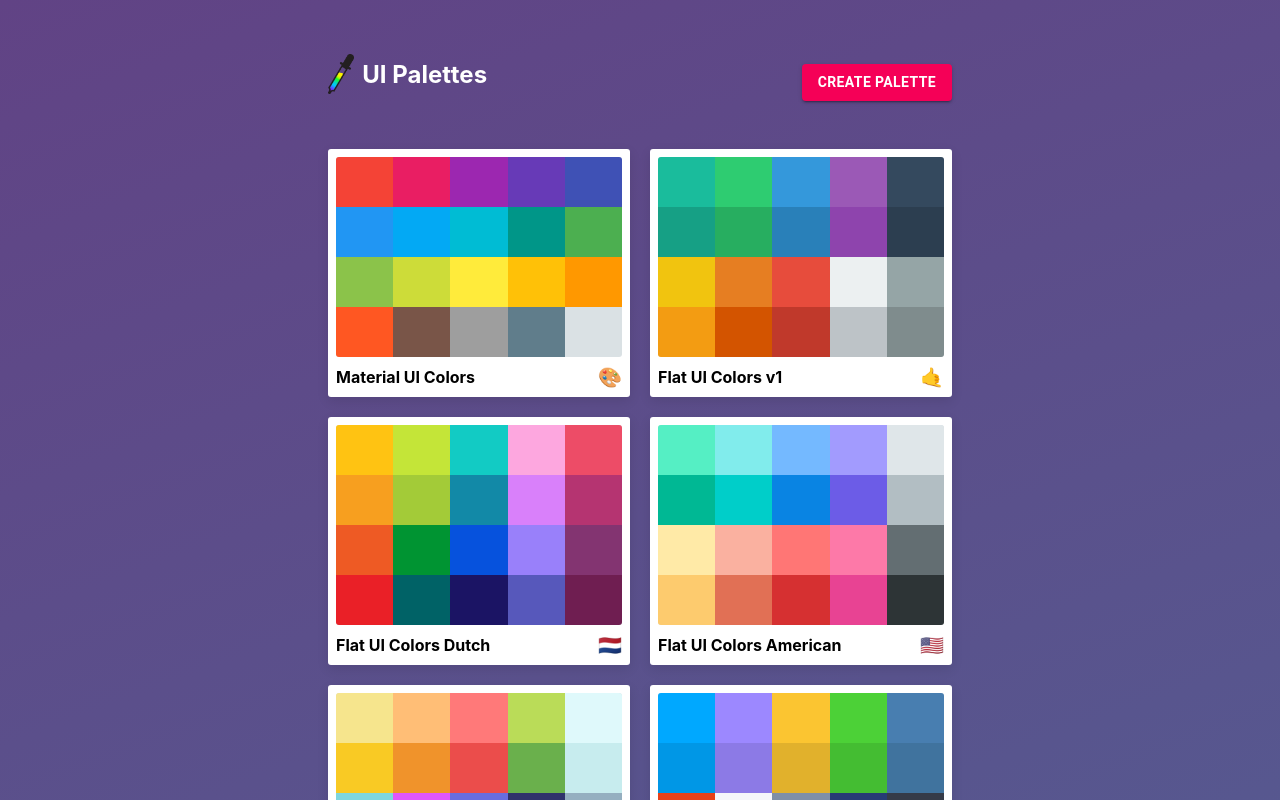
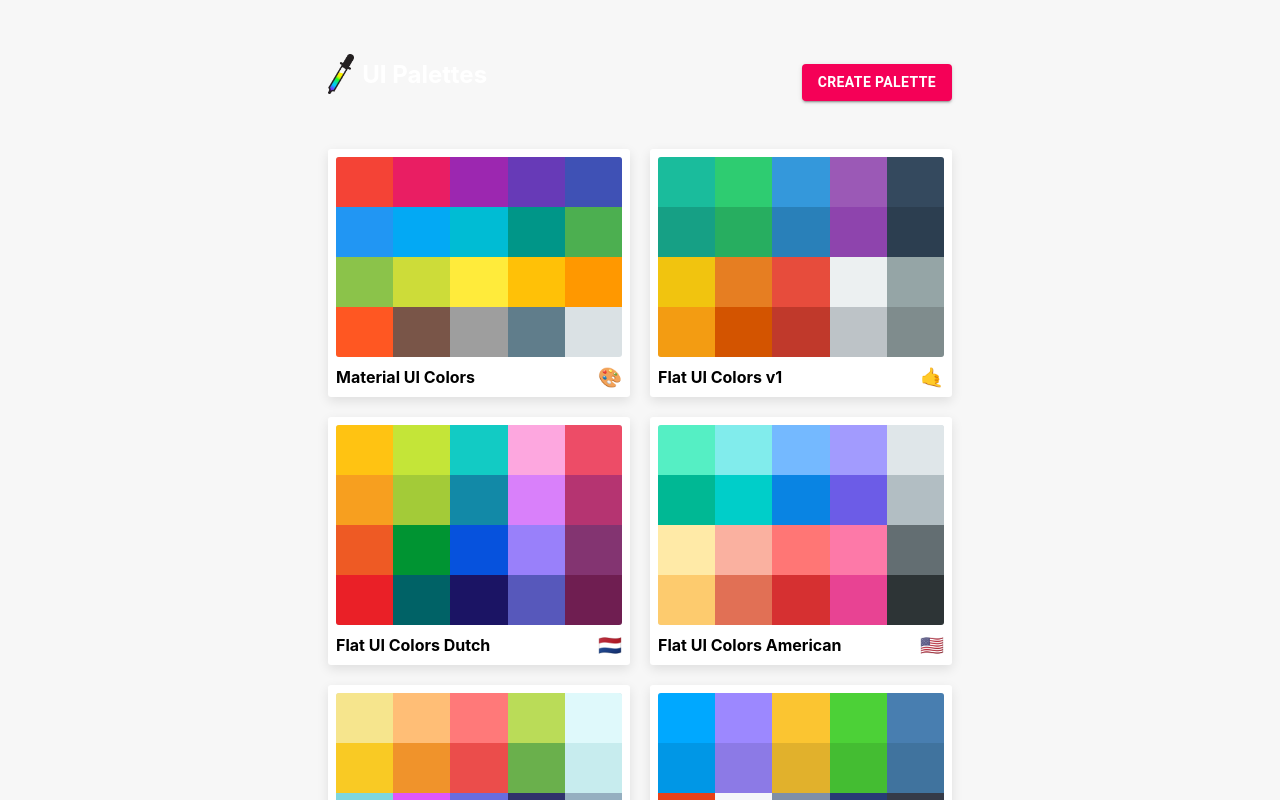
Before and after one commit to io62s/UIColorPickerReactApp, a React (Create React App) app: page / in a window 1280 px wide. Shown: the top 800 px of the page. Built offline with nearby package versions, Linux system fonts and the light colour scheme.

Commit message:
Update PaletteList.js

```diff
--- a/src/styles/PaletteList.js
+++ b/src/styles/PaletteList.js
@@ -11,8 +11,9 @@ export default {
     }
   },
   root: {
-    backgroundColor: "#background-color: #614385 ",
-    backgroundImage: "linear-gradient(160deg, #614385  0%, #516395 100%)",
+    backgroundColor: "#f7f7f7",
+//     backgroundColor: "#614385",
+//     backgroundImage: "linear-gradient(160deg, #614385  0%, #516395 100%)",
     padding: "1rem",
     minHeight: "100vh"
   },
```
